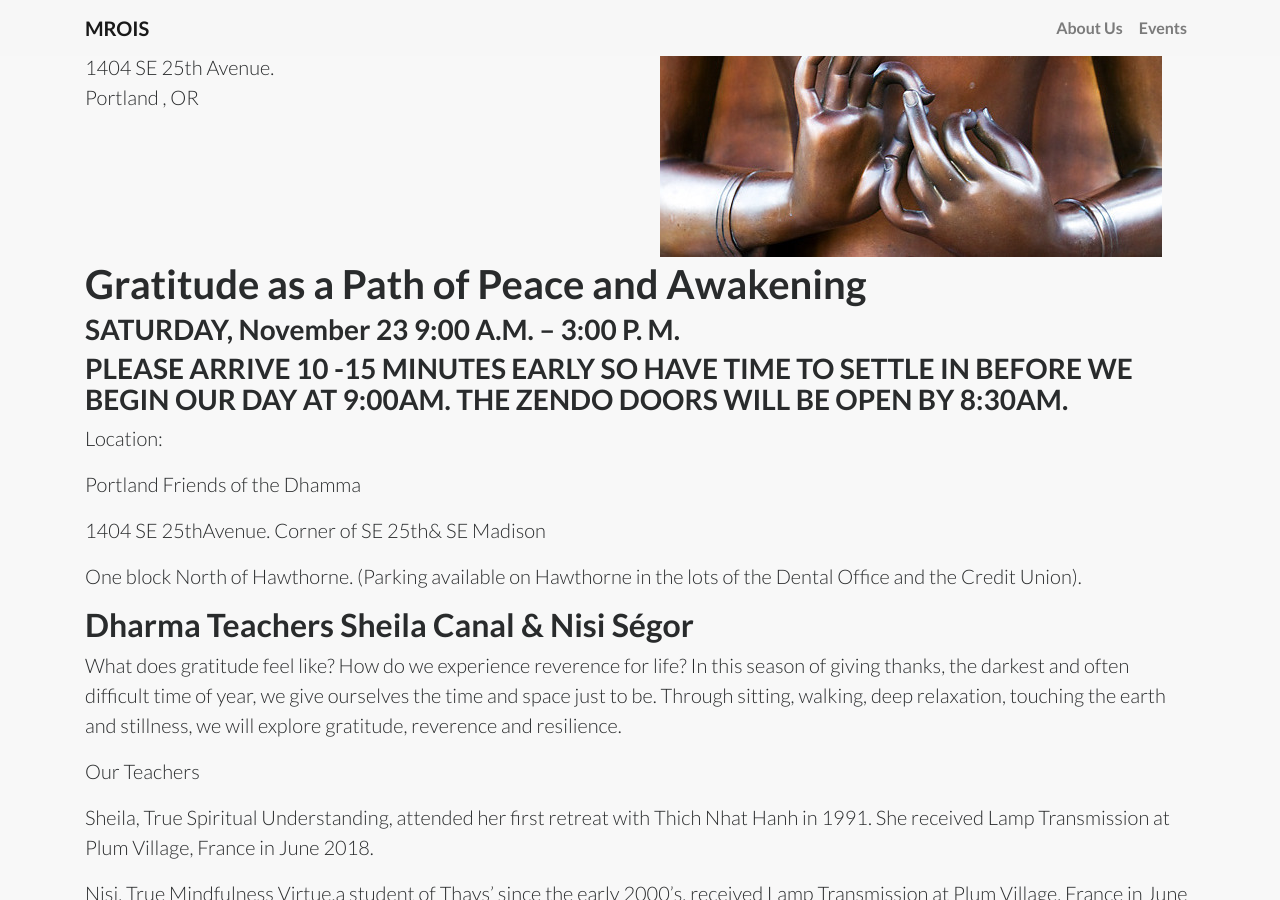
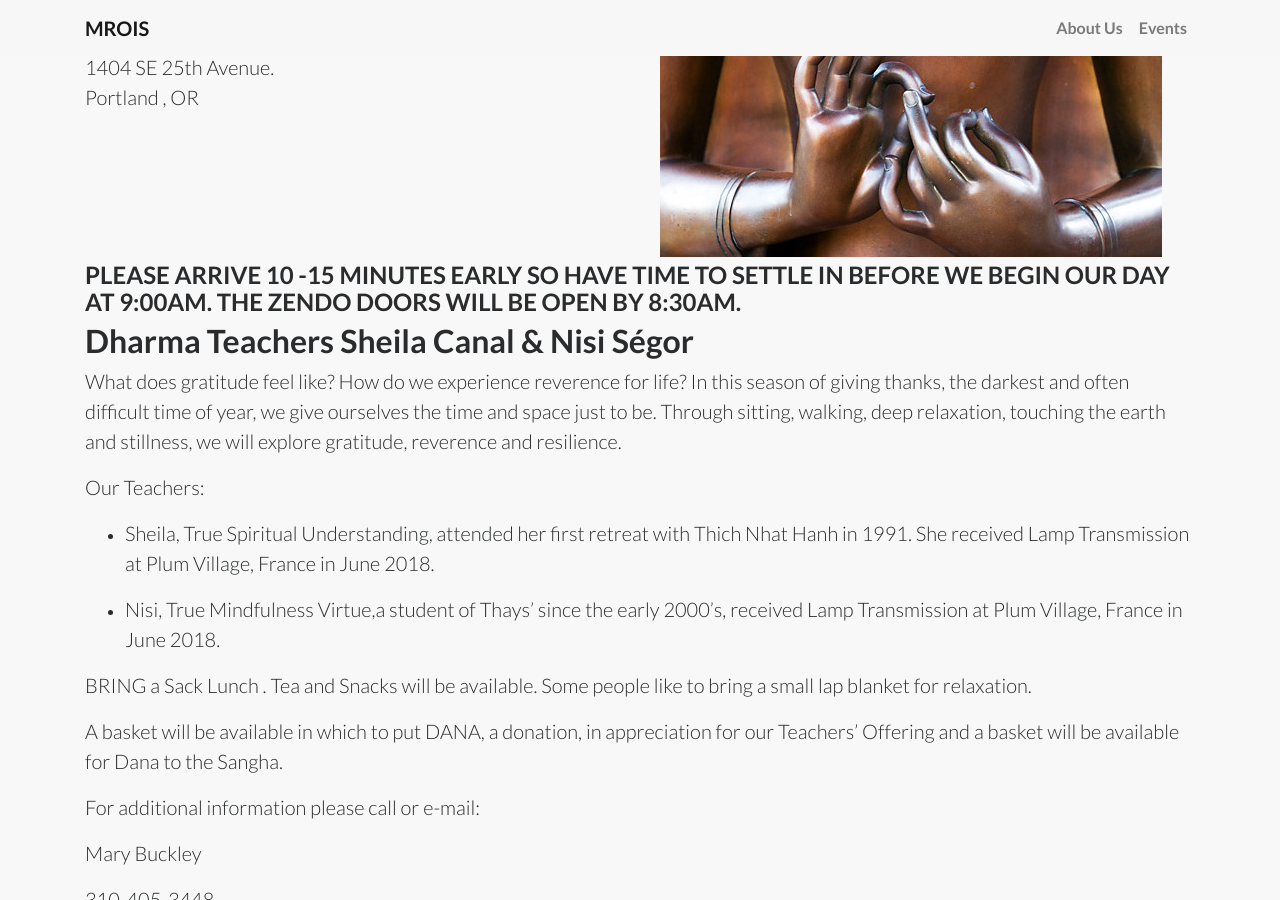
Before and after one commit to MROIS/events.mindful.community, a Jekyll site: the page built from _posts/2019-10-26-gratitute-dom.md, in a window 1280 px wide and 900 px high, scrolled down 922 px. Built offline with Jekyll 4.4.1, drawn with Linux system fonts in a browser that asks for light colours.

Commit message:
Update 2019-10-26-gratitute-dom.md

```diff
--- a/_posts/2019-10-26-gratitute-dom.md
+++ b/_posts/2019-10-26-gratitute-dom.md
@@ -9,35 +9,20 @@ link:
 image: domnisi.jpg
 ---
 
-# Gratitude as a Path of Peace and Awakening
-
-
-### SATURDAY, November 23  9:00 A.M. – 3:00 P. M.
-
-### PLEASE ARRIVE 10 -15 MINUTES EARLY SO HAVE TIME TO SETTLE IN BEFORE WE BEGIN OUR DAY AT 9:00AM. THE ZENDO DOORS WILL BE OPEN BY 8:30AM.
-
-
-Location:
-
-Portland Friends of the Dhamma  <www.pdxdhamma.org>
-
-1404 SE 25thAvenue.  Corner of SE 25th& SE Madison
-
-One block North of Hawthorne. (Parking available on Hawthorne in the lots of the Dental Office and the Credit Union).
+#### PLEASE ARRIVE 10 -15 MINUTES EARLY SO HAVE TIME TO SETTLE IN BEFORE WE BEGIN OUR DAY AT 9:00AM. THE ZENDO DOORS WILL BE OPEN BY 8:30AM.
 
 
 ## Dharma Teachers Sheila Canal & Nisi Ségor
 
 
-
 What does gratitude feel like?  How do we experience reverence for life?  In this season of giving thanks, the darkest and often difficult time of year, we give ourselves the time and space just to be. Through sitting, walking, deep relaxation, touching the earth and stillness, we will explore gratitude, reverence and resilience.
 
 
-Our Teachers
+Our Teachers:
 
-Sheila, True Spiritual Understanding, attended her first retreat with Thich Nhat Hanh in 1991. She received Lamp Transmission at Plum Village, France in June 2018.
+* Sheila, True Spiritual Understanding, attended her first retreat with Thich Nhat Hanh in 1991. She received Lamp Transmission at Plum Village, France in June 2018.
 
-Nisi, True Mindfulness Virtue,a student of Thays’ since the early 2000’s, received Lamp Transmission at Plum Village, France in June 2018.
+* Nisi, True Mindfulness Virtue,a student of Thays’ since the early 2000’s, received Lamp Transmission at Plum Village, France in June 2018.
 
 BRING a Sack Lunch . Tea and Snacks will be available.  Some people like to bring a small lap blanket for relaxation.
 
```
